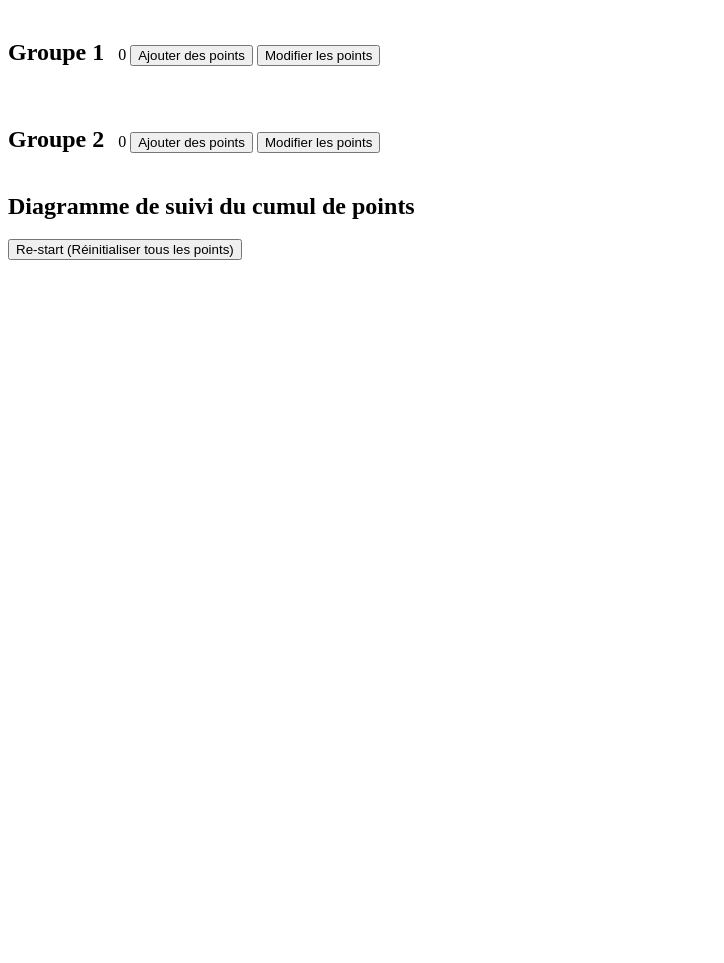
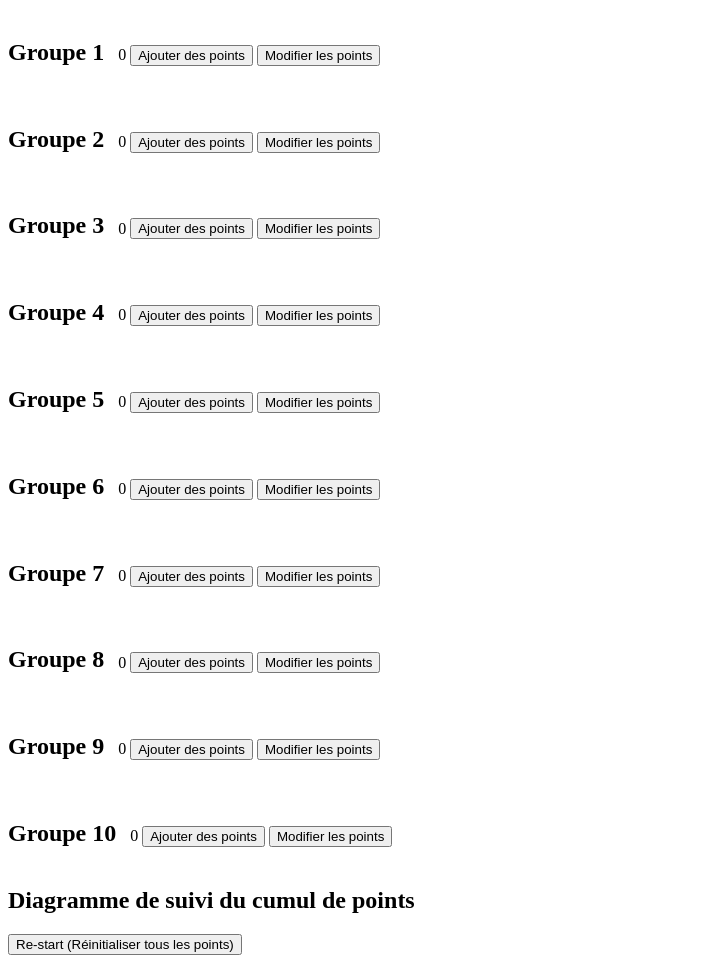
Before and after one commit to MarouenMlouka/TLM, a plain HTML site: page index.html in a window 1280 px wide. Shown: the part 61-1024 px from the top of the page, without its empty margins (0-724 px from the left). Before the commit the page ends 800 px from the top, so only its background shows below. Drawn offline with Linux system fonts and the light colour scheme.

Commit message:
Update index.html

```diff
--- a/index.html
+++ b/index.html
@@ -88,7 +88,61 @@
         <button onclick="modifierPoints(2)">Modifier les points</button>
     </div>
 
-    <!-- Ajoutez ici les autres groupes (Groupe 3 à Groupe 10) de manière similaire -->
+    <div class="group-container">
+        <h2>Groupe 3</h2>
+        <span id="points3">0</span>
+        <button onclick="ajouterPoints(3)">Ajouter des points</button>
+        <button onclick="modifierPoints(3)">Modifier les points</button>
+    </div>
+
+    <div class="group-container">
+        <h2>Groupe 4</h2>
+        <span id="points4">0</span>
+        <button onclick="ajouterPoints(4)">Ajouter des points</button>
+        <button onclick="modifierPoints(4)">Modifier les points</button>
+    </div>
+
+    <div class="group-container">
+        <h2>Groupe 5</h2>
+        <span id="points5">0</span>
+        <button onclick="ajouterPoints(5)">Ajouter des points</button>
+        <button onclick="modifierPoints(5)">Modifier les points</button>
+    </div>
+
+    <div class="group-container">
+        <h2>Groupe 6</h2>
+        <span id="points6">0</span>
+        <button onclick="ajouterPoints(6)">Ajouter des points</button>
+        <button onclick="modifierPoints(6)">Modifier les points</button>
+    </div>
+
+    <div class="group-container">
+        <h2>Groupe 7</h2>
+        <span id="points7">0</span>
+        <button onclick="ajouterPoints(7)">Ajouter des points</button>
+        <button onclick="modifierPoints(7)">Modifier les points</button>
+    </div>
+
+    <div class="group-container">
+        <h2>Groupe 8</h2>
+        <span id="points8">0</span>
+        <button onclick="ajouterPoints(8)">Ajouter des points</button>
+        <button onclick="modifierPoints(8)">Modifier les points</button>
+    </div>
+
+    <div class="group-container">
+        <h2>Groupe 9</h2>
+        <span id="points9">0</span>
+        <button onclick="ajouterPoints(9)">Ajouter des points</button>
+        <button onclick="modifierPoints(9)">Modifier les points</button>
+    </div>
+
+    <div class="group-container">
+        <h2>Groupe 10</h2>
+        <span id="points10">0</span>
+        <button onclick="ajouterPoints(10)">Ajouter des points</button>
+        <button onclick="modifierPoints(10)">Modifier les points</button>
+    </div>
 
     <!-- Diagramme de suivi -->
     <h2>Diagramme de suivi du cumul de points</h2>
```
